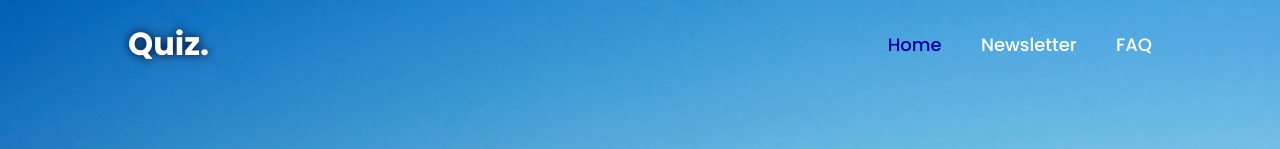
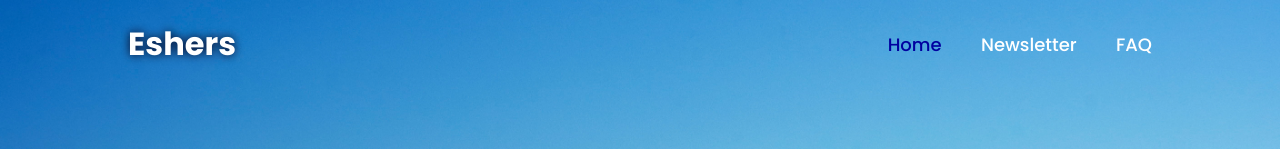
Before and after one commit to lowkeydinesh/eshers.github.io, a plain HTML site: page index.html in a window 1280 px wide. Shown: the top 149 px of the page. Drawn offline with Linux system fonts and the light colour scheme.

Commit message:
logo update

```diff
--- a/index.html
+++ b/index.html
@@ -12,7 +12,7 @@
 
 <main class="main">
     <header class="header">
-        <a href="#" class="logo">Quiz.</a>
+        <a href="#" class="logo">Eshers</a>
 
         <nav class="navbar">
             <a href="#" class="active">Home</a>
```
